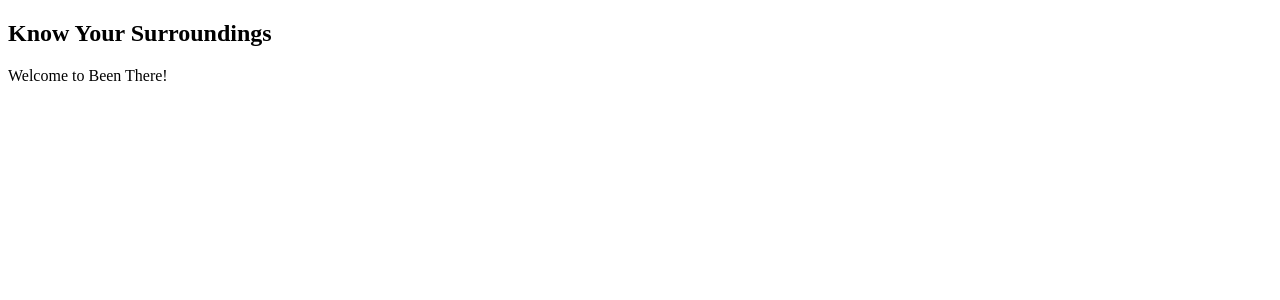
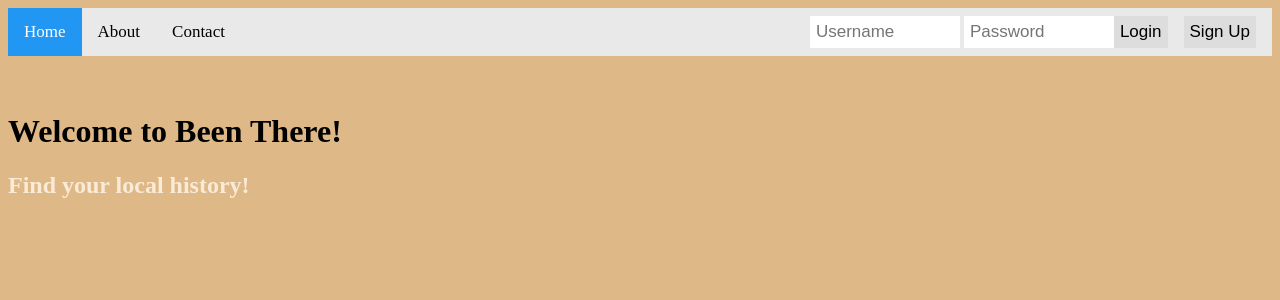
Before and after one commit to kupperes/BeenThere, a Django app: page / in a window 1280 px wide. Shown: the top 300 px of the page. Run offline with Django 3.2, Linux system fonts and the light colour scheme.

Commit message:
Added Home Page and navbar

```diff
--- /dev/null
+++ b/pages/static/css/homeStyle.css
@@ -0,0 +1,78 @@
+* {box-sizing: border-box;}
+
+/* Style the navbar */
+.topnav {
+  overflow: hidden;
+  background-color: #e9e9e9;
+}
+
+/* Navbar links */
+.topnav a {
+  float: left;
+  display: block;
+  color: black;
+  text-align: center;
+  padding: 14px 16px;
+  text-decoration: none;
+  font-size: 17px;
+}
+
+/* Navbar links on mouse-over */
+.topnav a:hover {
+  background-color: #ddd;
+  color: black;
+}
+
+/* Active/current link */
+.topnav a.active {
+  background-color: #2196F3;
+  color: white;
+}
+
+/* Style the input container */
+.topnav .login-container {
+  float: right;
+}
+
+/* Style the input field inside the navbar */
+.topnav input[type=text] {
+  padding: 6px;
+  margin-top: 8px;
+  font-size: 17px;
+  border: none;
+  width: 150px; /* adjust as needed (as long as it doesn't break the topnav) */
+}
+
+/* Style the button inside the input container */
+.topnav .login-container button {
+  float: right;
+  padding: 6px;
+  margin-top: 8px;
+  margin-right: 16px;
+  background: #ddd;
+  font-size: 17px;
+  border: none;
+  cursor: pointer;
+}
+
+.topnav .login-container button:hover {
+  background: #ccc;
+}
+
+/* Add responsiveness - On small screens, display the navbar vertically instead of horizontally */
+@media screen and (max-width: 600px) {
+  .topnav .login-container {
+    float: none;
+  }
+  .topnav a, .topnav input[type=text], .topnav .login-container button {
+    float: none;
+    display: block;
+    text-align: left;
+    width: 100%;
+    margin: 0;
+    padding: 14px;
+  }
+  .topnav input[type=text] {
+    border: 1px solid #ccc;
+  }
+}
--- a/templates/home.html
+++ b/templates/home.html
@@ -1,25 +1,10 @@
-<!DOCTYPE html>
-<html lang="en">
-<head>
-    <meta charset="UTF-8">
-    <title>Been There</title>
-</head>
-<body>
-  <div class="container">
-    <div class="row">
-      <div class="col-md-2 col-sm-1"></div>
-      <div class="col text-success">
-        {{subtitle | safe}}
-      </div>
-      <div class="col-md-2 col-sm-1"></div>
-    </div>
-    <div class="row">
-      <div class="col-md-2 col-sm-1"></div>
-      <div class="col text-success">
-          <p class="bg-white text-secondary">Welcome to Been There!</p>
-      </div>
-      <div class="col-md-2 col-sm-1"></div>
-    </div>
-  </div>
+{%  extends 'navbar.html' %}
+
+{% block content %}
+
+<body style="background:burlywood">
+    <h1 style="color: black">Welcome to Been There!</h1>
+    <h2 style="color: antiquewhite">Find your local history!</h2>
 </body>
-</html>
+
+{% endblock %}
--- /dev/null
+++ b/templates/navbar.html
@@ -0,0 +1,28 @@
+{% load static %}
+<!DOCTYPE html>
+<html lang="en">
+<head>
+    <link rel="stylesheet" href="{% static 'css/homeStyle.css' %}">
+    <meta charset="UTF-8">
+    <title>navbar</title>
+</head>
+<body>
+<div class="topnav">
+  <a class="active" href="#home">Home</a>
+  <a href="#about">About</a>
+  <a href="#contact">Contact</a>
+  <div class="login-container">
+    <form action="/action_page.php">
+      <input type="text" placeholder="Username" name="username">
+      <input type="text" placeholder="Password" name="psw">
+      <button type="button">Sign Up</button>
+      <button type="submit">Login</button>
+    </form>
+  </div>
+</div>
+<br>
+<br>
+{% block content %}
+{% endblock content %}
+</body>
+</html>
```
